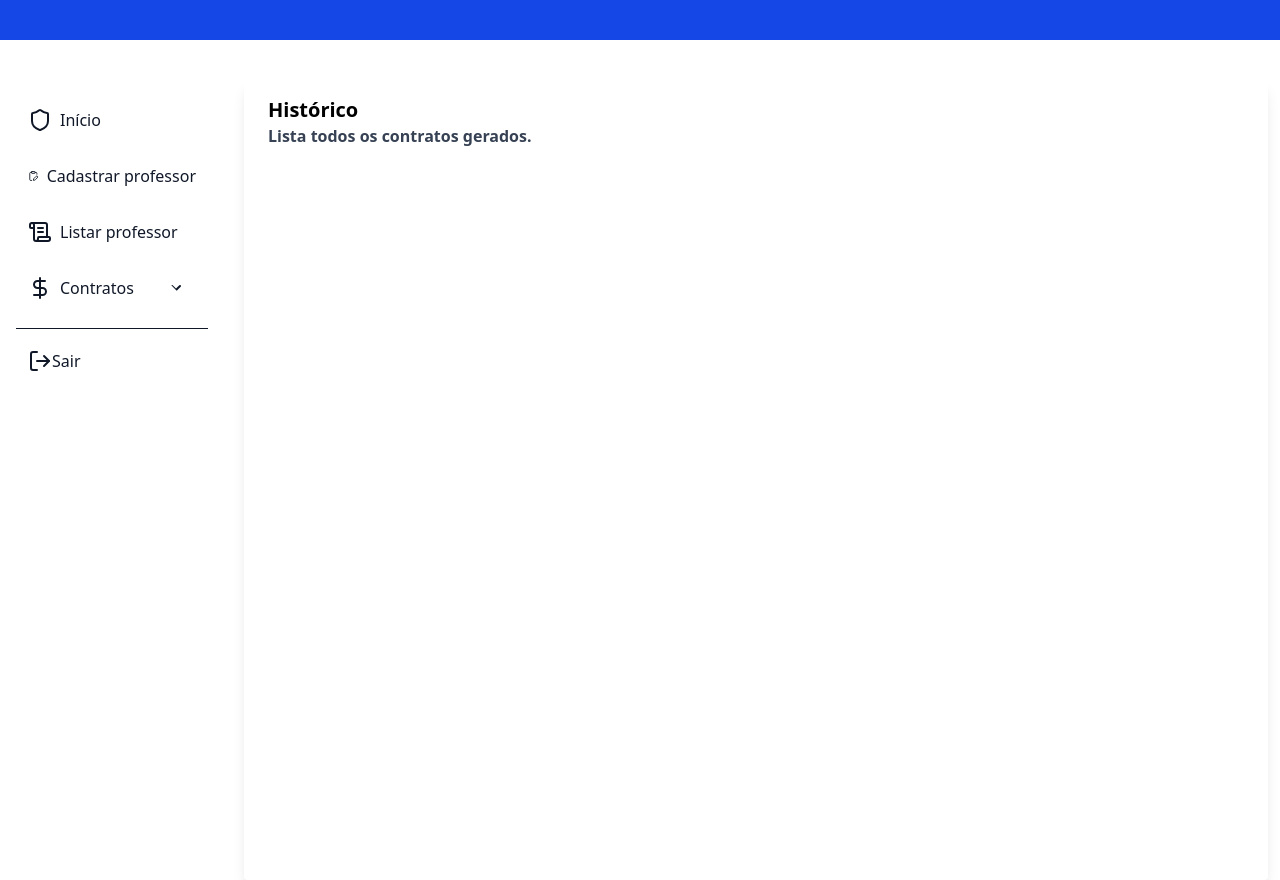
After one commit to hgrgustavo/docentes-extraquadro, a Django app: page /menu/contratos/historico/ in a window 1280 px wide. The commit adds this page. Run offline with Django 5.2, Linux system fonts and the light colour scheme; some libraries are stand-ins or nearby versions.

Commit message:
fix: refactored contracts back-end

```diff
--- a/project/settings.py
+++ b/project/settings.py
@@ -11,6 +11,7 @@ https://docs.djangoproject.com/en/5.1/ref/settings/
 """
 
 from pathlib import Path
+import os
 
 # Build paths inside the project like this: BASE_DIR / 'subdir'.
 BASE_DIR = Path(__file__).resolve().parent.parent
@@ -134,3 +135,6 @@ PASSWORD_HASHERS = [
     "django.contrib.auth.hashers.Argon2PasswordHasher",
     "django.contrib.auth.hashers.BCryptSHA256PasswordHasher",
 ]
+
+MEDIA_URL = "/media/"
+MEDIA_ROOT = os.path.join(BASE_DIR, "media")
--- a/project/urls.py
+++ b/project/urls.py
@@ -1,22 +1,24 @@
-from django.urls import path
+from django.urls import path, include
 from website import views
 
 
 urlpatterns = [
     path("", views.Index.as_view(), name="loginpage"),
 
-    path("menu/inicio/", views.MenuInicio.as_view(), name="menuiniciopage"),
+    path("menu/", include([
+        path("inicio/", views.MenuInicio.as_view(), name="menuiniciopage"),
+        path("criar-professor/", views.MenuCriarProfessor.as_view(),
+             name="menucriarprofessorpage"),
+        path("listar-professor", views.MenuListarProfessor.as_view(),
+             name="menulistarprofessorpage"),
 
-    path("menu/criar-professor/", views.MenuCriarProfessor.as_view(),
-         name="menucriarprofessorpage"),
-
-    path("menu/listar-professor/", views.MenuListarProfessor.as_view(),
-         name="menulistarprofessor"),
-
-    path("menu/contratos/gerar-contrato/",
-         views.MenuGerarContrato.as_view(), name="menugerarcontratopage"),
-
-    path("menu/contratos/gerar-contrato/<int:pk>/",
-         views.GeneratePDF.as_view(), name="pdf_contrato"),
-
+        path("contratos/", include([
+            path("gerar-contrato/", views.MenuGerarContrato.as_view(),
+                 name="menugerarcontratopage"),
+            path("gerar-contrato/<int:pk>/",
+                 views.GeneratePDF.as_view(), name="gerarcontrato"),
+            path("historico/", views.MenuHistorico.as_view(),
+                 name="menuhistoricopage"),
+        ]))
+    ])),
 ]
--- a/website/models.py
+++ b/website/models.py
@@ -82,6 +82,8 @@ class Solicitacao(models.Model):
     curso_treinamento = models.TextField()
     servico = models.TextField()
     observacao = models.TextField()
+    pdf = models.FileField(
+        upload_to="historico_pdfs/", null=True, blank=True)
 
     class Meta:
         db_table = 'solicitacao'
--- a/website/templates/menu.html
+++ b/website/templates/menu.html
@@ -7,6 +7,9 @@
     <title>{% block title %}Home{% endblock %}</title>
     <script src="https://unpkg.com/lucide@latest"></script>
     <script src="https://cdn.jsdelivr.net/npm/@tailwindcss/browser@4"></script>
+    <link rel="stylesheet" href="https://cdn.datatables.net/2.2.2/css/dataTables.dataTables.css" />
+    <script src="https://cdn.datatables.net/2.2.2/js/dataTables.js"></script>
+    <script src="https://code.jquery.com/jquery-3.7.1.js" integrity="sha256-eKhayi8LEQwp4NKxN+CfCh+3qOVUtJn3QNZ0TciWLP4=" crossorigin="anonymous"></script>
     <script src="{% static 'js/fixes.js' %}" defer></script>
     <script src="{% static 'js/async.js' %}"></script>
 </head>
@@ -34,7 +37,7 @@
                         </a>
                     </li>
                     <li>
-                        <a href="{% url 'menulistarprofessor' %}" class="flex items-center p-3 rounded-lg cursor-pointer hover:bg-blue-700 hover:text-white transition-all">
+                        <a href="{% url 'menulistarprofessorpage' %}" class="flex items-center p-3 rounded-lg cursor-pointer hover:bg-blue-700 hover:text-white transition-all">
                             <i data-lucide="scroll-text" class="duration-700 transition-all"></i>
                             <span class="flex-1 ml-2 whitespace-nowrap">Listar professor</span>
                         </a>
@@ -53,7 +56,7 @@
                             </div>
                             <div id="dropdown" class="hidden bg-white text-black" role="menu" aria-orientation="vertical" aria-labelledby="menu-button">
                               <div class="py-1" role="none">
-                                <a href="#" class="block px-4 py-2 text-sm hover:bg-gray-100">Histórico</a>
+                                <a href="{% url 'menuhistoricopage' %}" class="block px-4 py-2 text-sm hover:bg-gray-100">Histórico</a>
                                 <a href="{% url 'menugerarcontratopage' %}" class="block px-4 py-2 text-sm hover:bg-gray-100">Gerar contrato</a>
                               </div>
                             </div>
@@ -73,8 +76,6 @@
             {% endblock %}
         </div>
     </div>
-
-
     <script>
         // Função para inicializar ícones Lucide
         lucide.createIcons();
--- /dev/null
+++ b/website/templates/menu_historico.html
@@ -0,0 +1,15 @@
+{% extends "menu.html" %}
+{% load static %}
+{% block content %}
+<div class="w-4/5 rounded shadow-lg ml-5 h-dvh overflow-auto">
+  <div class="px-6 py-4 grid grid-rows-1">
+    <div class="font-bold text-xl row-span-1">
+      <h2>Histórico</h2>
+      <p class="text-gray-700 text-base">
+        Lista todos os contratos gerados.
+      </p>
+    </div>
+
+  </div>
+</div>
+{% endblock %}
--- a/website/views.py
+++ b/website/views.py
@@ -69,7 +69,10 @@ class GeneratePDF(base.View):
 
     def post(self, request, **kwargs):
         try:
-            query = models.Solicitacao.objects.order_by("id").desc()[0]
+            query = models.Solicitacao.objects.order_by("-id").first()
+            if not query:
+                return http.JsonResponse({"error": "Nenhuma solicitação encontrada"}, status=404)
+
             context_dict = {
                 "id": query.id,
                 "processo": query.processo,
@@ -80,7 +83,7 @@ class GeneratePDF(base.View):
                 "data_inicio": query.data_inicio,
                 "data_termino": query.data_termino,
                 "horario_inicio": query.horario_inicio,
-                "horario_termino": query.horario.termino,
+                "horario_termino": query.horario_termino,
                 "carga_horaria": query.carga_horaria,
                 "valor_hora": query.valor_hora,
                 "parecer_coordenacao": query.parecer_coordenacao,
@@ -88,10 +91,24 @@ class GeneratePDF(base.View):
             }
 
             response = self.render_to_pdf("pdf_template.html", context_dict)
+            query.pdf.save(f"contrato_{query.id}.pdf", response)
+
             if response.status_code == 500:
                 return http.JsonResponse({"error": "Erro ao gerar o PDF"}, status=500)
 
-            return http.JsonResponse({"message": "PDF gerado com sucesso", "pdf_url": f"menu/contratos/historico/{query.id}/contrato.pdf"})
+            return http.JsonResponse({
+                "message": "PDF gerado com sucesso",
+                "pdf_url": query.pdf.url
+            })
+
+        except models.Solicitacao.DoesNotExist:
+            return http.JsonResponse({"error": "Solicitação não encontrada"}, status=404)
 
         except Exception as e:
-            return http.JsonResponse({"error": str(e)}, status=500)
+            return http.JsonResponse({"error": f"Erro inesperado: {str(e)}"}, status=500)
+
+
+class MenuHistorico(list.ListView):
+    template_name = "menu_historico.html"
+    context_object_name = "contratos"
+    model = models.Solicitacao
```
Also changed, not shown: website/templates/menu_gerarcontrato.html (+4 -9 lines), website/migrations/0005_solicitacao_pdf_alter_solicitacao_curso_treinamento_and_more.py (added).
